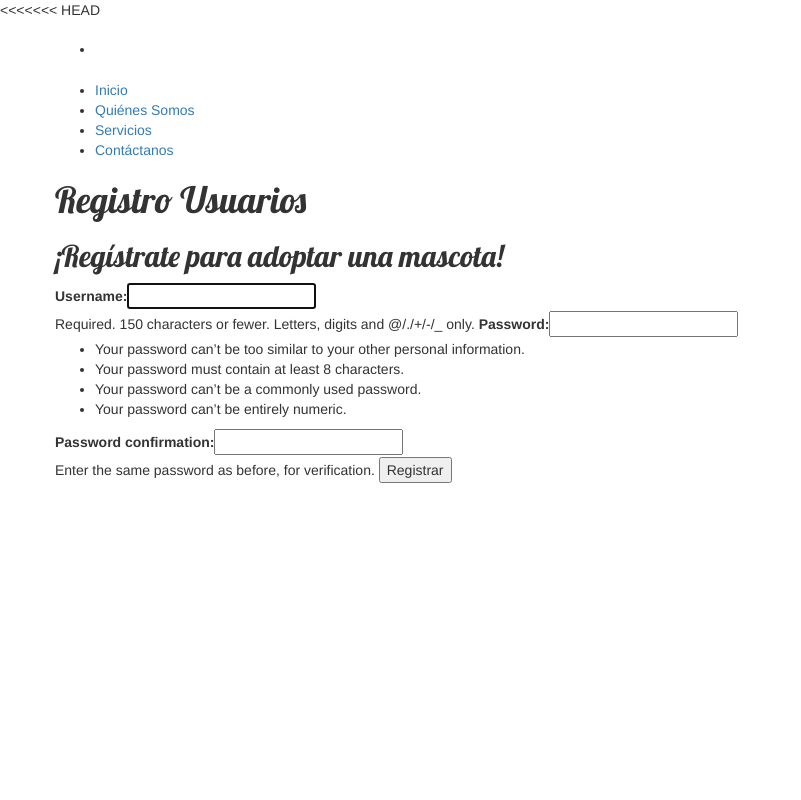
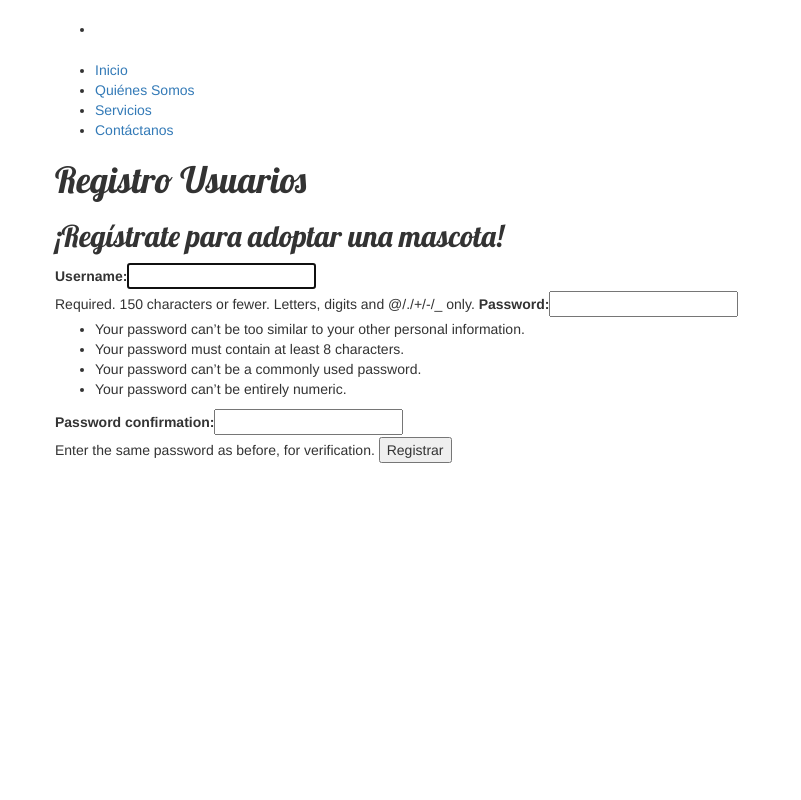
Before and after one commit to KoniAltamirano/Mis-Perris, a Django app: page /accounts/signup/ in a window 1280 px wide. Shown: the whole page, without its empty margins (0-801 px from the left). Run offline with Django 3.2, Linux system fonts and the light colour scheme; some libraries are stand-ins or nearby versions.

Commit message:
Cambios menores signup.html

```diff
--- a/misperris/accounts/templates/accounts/signup.html
+++ b/misperris/accounts/templates/accounts/signup.html
@@ -1,18 +1,14 @@
-<<<<<<< HEAD
+
 {% extends 'accounts/base_accounts.html' %}
-=======
->>>>>>> caa41e8155771cff258a3d34bb44a91bed8e6bc8
+{% block content %}
 
-{% block content %}
 <h1>Registro Usuarios</h1>
 <h2>¡Regístrate para adoptar una mascota!</h2>
 
 <form class="site-form" action="/accounts/signup/" method="POST">
-{% csrf_token %}
-{{ form }}
-<input type="submit" value="Registrar">
-
-
+    {% csrf_token %}
+    {{ form }}
+    <input type="submit" value="Registrar">
 </form>
 
 {% endblock %}
```
